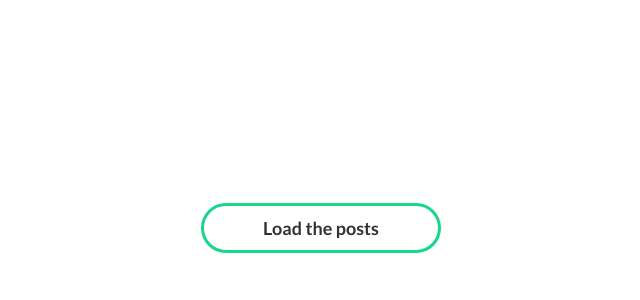
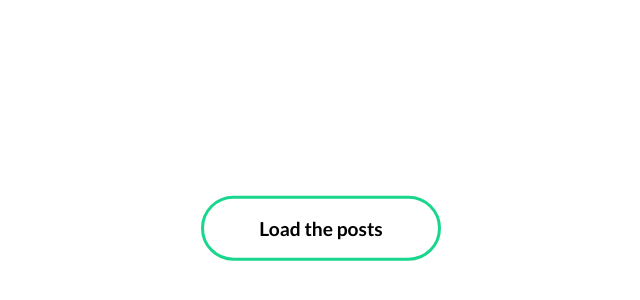
Before and after one commit to marcinkapica/articles-app, a website: page app/index.html in a window 1280 px wide. Shown: the part 172-472 px from the top of the page, without its empty margins (319-959 px from the left). Drawn offline with nearby package versions, Linux system fonts and the light colour scheme; files that its build step writes are made by us from their sources.

Commit message:
modified button style

```diff
--- a/app/index.html
+++ b/app/index.html
@@ -25,7 +25,7 @@
 
         </div>
 
-        <button id="loadButton" class="button btn btn-default btn-lg">Load the posts</button>
+        <button id="loadButton" class="button">Load the posts</button>
     </div>
 
     <ul class="list container-fluid" id="postList">
--- a/app/scss/_buttons.scss
+++ b/app/scss/_buttons.scss
@@ -8,7 +8,11 @@
   font-weight: 600;
   border: 3px solid #19d68d;
   border-radius: 4rem;
+  background-color: white;
+  padding: 1rem;
+  font-size: 1.2rem;
   &:hover, &:focus, &:active {
+    outline: none;
     color: white;
     background-color:  #19d68d;
     border-color: #19d68d;
```
